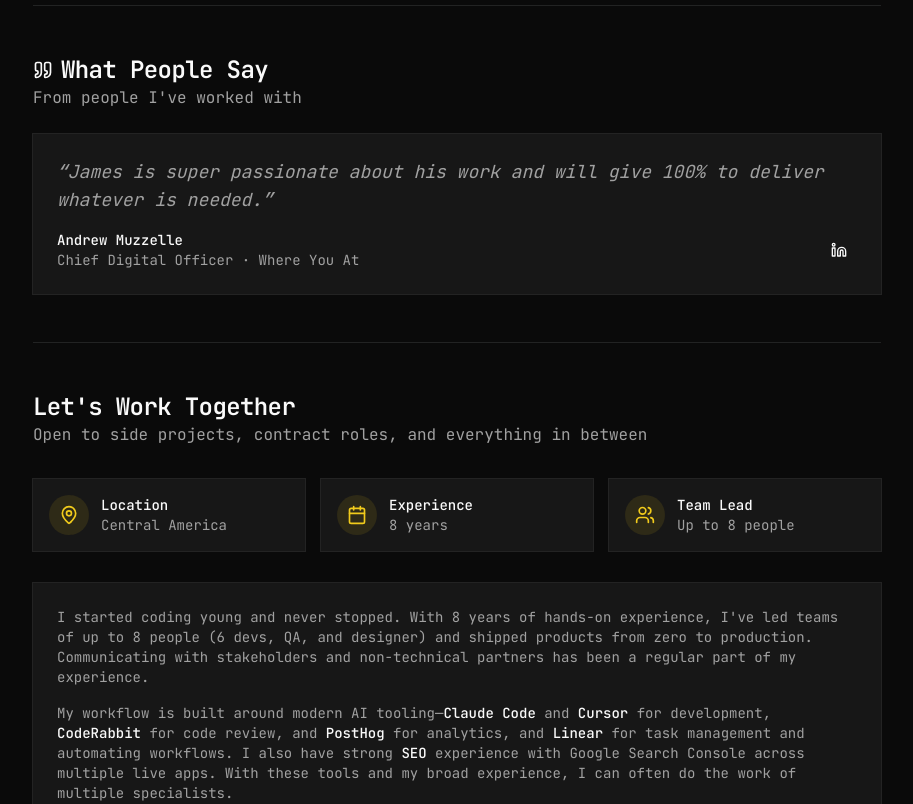
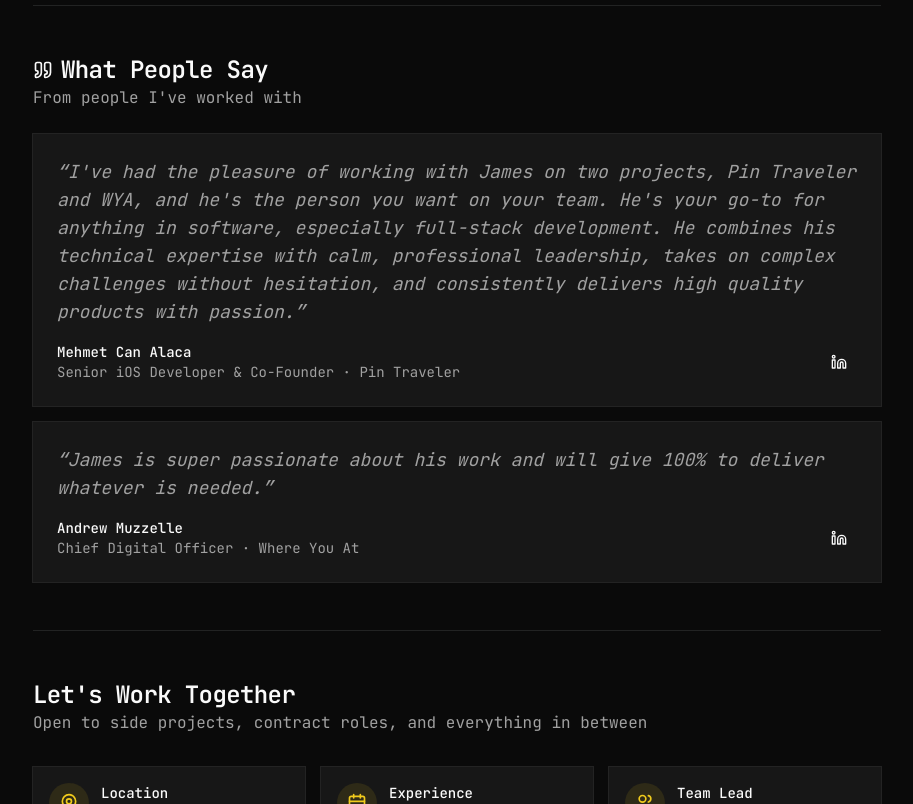
Before and after one commit to JamesDimonaco/portfolio, a Next.js app: page / in a window 1280 px wide. Shown: the part 1580-2384 px from the top of the page, without its empty margins (183-1096 px from the left). Built offline with nearby package versions, Linux system fonts and the light colour scheme.

Commit message:
add mehmet's quoat

```diff
--- a/app/page.tsx
+++ b/app/page.tsx
@@ -304,6 +304,13 @@ const availability: Record<string, "good" | "ok" | "limited"> = {
 const MONTH_NAMES = ["Jan", "Feb", "Mar", "Apr", "May", "Jun", "Jul", "Aug", "Sep", "Oct", "Nov", "Dec"];
 
 const testimonials = [
+  {
+    quote: "I've had the pleasure of working with James on two projects, Pin Traveler and WYA, and he's the person you want on your team. He's your go-to for anything in software, especially full-stack development. He combines his technical expertise with calm, professional leadership, takes on complex challenges without hesitation, and consistently delivers high quality products with passion.",
+    name: "Mehmet Can Alaca",
+    role: "Senior iOS Developer & Co-Founder",
+    company: "Pin Traveler",
+    linkedin: "https://www.linkedin.com/in/mehmetcanalaca/",
+  },
   {
     quote: "James is super passionate about his work and will give 100% to deliver whatever is needed.",
     name: "Andrew Muzzelle",
```
